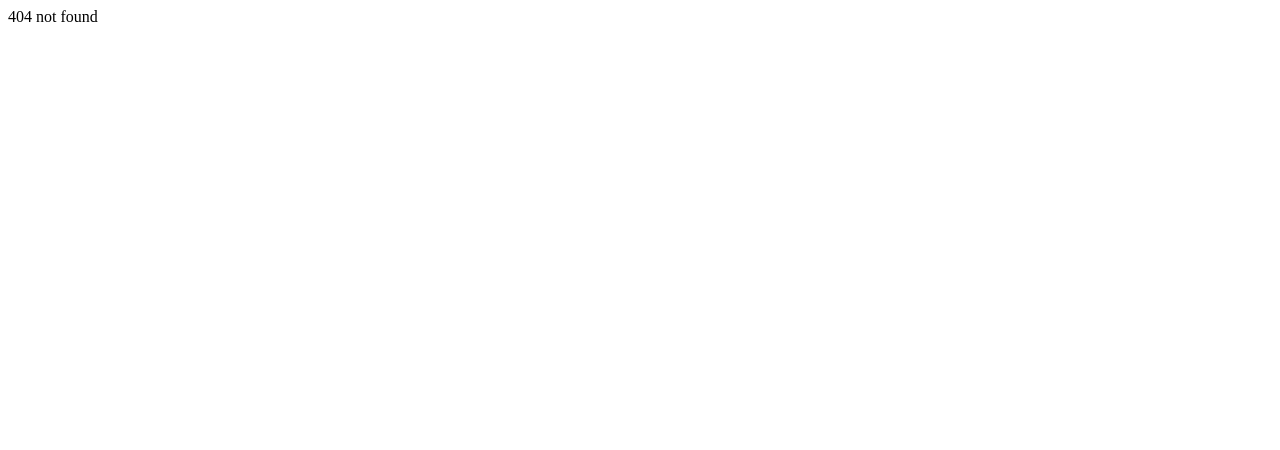
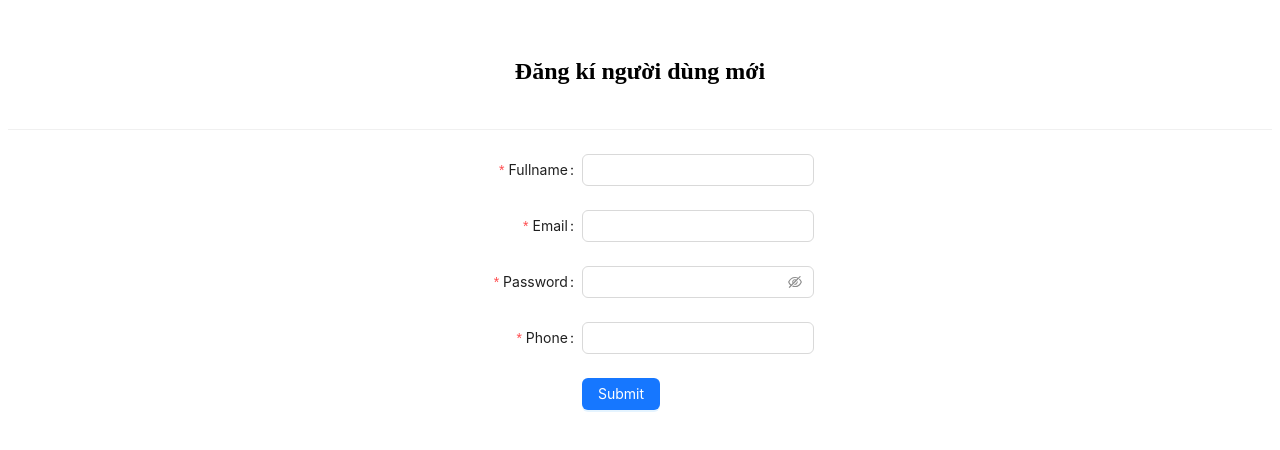
Before and after one commit to baokane/HoiDanIt---D-n-Test-Fresher, a React (Vite) app: page /register in a window 1280 px wide. Before the commit this address had no page. Shown: the top 450 px of the page. Built offline with nearby package versions, Linux system fonts and the light colour scheme.

Commit message:
xong video #13

```diff
--- a/package.json
+++ b/package.json
@@ -10,7 +10,10 @@
     "preview": "vite preview"
   },
   "dependencies": {
+    "@ant-design/icons": "5.0.1",
     "@reduxjs/toolkit": "1.9.3",
+    "antd": "5.3.2",
+    "axios": "1.3.4",
     "react": "18.2.0",
     "react-dom": "18.2.0",
     "react-redux": "8.0.5",
--- a/src/App.jsx
+++ b/src/App.jsx
@@ -10,6 +10,7 @@ import BookPage from './pages/book';
 import Footer from './component/Footer';
 import Header from './component/Header';
 import Home from './component/Home';
+import RegisterPage from './pages/register';
 // xoa het test redux
 
 const Layout = () => {
@@ -46,6 +47,10 @@ export default function App() {
       path: "/login",
       element: <LoginPage />,
     },
+    {
+      path: "/register",
+      element: <RegisterPage />,
+    },
   ]);
 
   return (<>
--- /dev/null
+++ b/src/pages/register/index.jsx
@@ -0,0 +1,70 @@
+import { Button, Checkbox, Divider, Form, Input } from 'antd';
+// import React from 'react';
+// import './index.css';
+
+const RegisterPage = () => {
+    const onFinish = (values) => {
+        console.log('Success:', values);
+    };
+
+    const onFinishFailed = (errorInfo) => {
+        console.log('Failed:', errorInfo);
+    };
+
+    return (
+        <div style={{ display: 'flex', flexDirection: 'column', justifyContent: 'center', alignItems: 'center' }}>
+            <h2 style={{ marginTop: '50px' }}>Đăng kí người dùng mới</h2>
+            <Divider />
+            <Form
+                name="basic"
+                labelCol={{ span: 8 }}
+                wrapperCol={{ span: 16 }}
+                // style={{ maxWidth: 600 }}
+                initialValues={{ remember: true }}
+                onFinish={onFinish}
+                onFinishFailed={onFinishFailed}
+                autoComplete="off"
+            >
+                <Form.Item
+                    label="Fullname"
+                    name="fullname"
+                    rules={[{ required: true, message: 'Please input your usernameeeee!' }]}
+                >
+                    <Input />
+                </Form.Item>
+
+                <Form.Item
+                    label="Email"
+                    name="email"
+                    rules={[{ required: true, message: 'Please input your password!' }]}
+                >
+                    <Input />
+                </Form.Item>
+
+                <Form.Item
+                    label="Password"
+                    name="password"
+                    rules={[{ required: true, message: 'Please input your password!' }]}
+                >
+                    <Input.Password />
+                </Form.Item>
+
+                <Form.Item
+                    label="Phone"
+                    name="phone"
+                    rules={[{ required: true, message: 'Please input your password!' }]}
+                >
+                    <Input />
+                </Form.Item>
+
+                <Form.Item wrapperCol={{ offset: 8, span: 16 }}>
+                    <Button type="primary" htmlType="submit">
+                        Submit
+                    </Button>
+                </Form.Item>
+            </Form>
+        </div >
+    )
+}
+
+export default RegisterPage
```
Also changed, not shown: src/ultils/axios-customize.js (added, +29 -0 lines), 1 other file (tests, documents, lock files or other folders).
